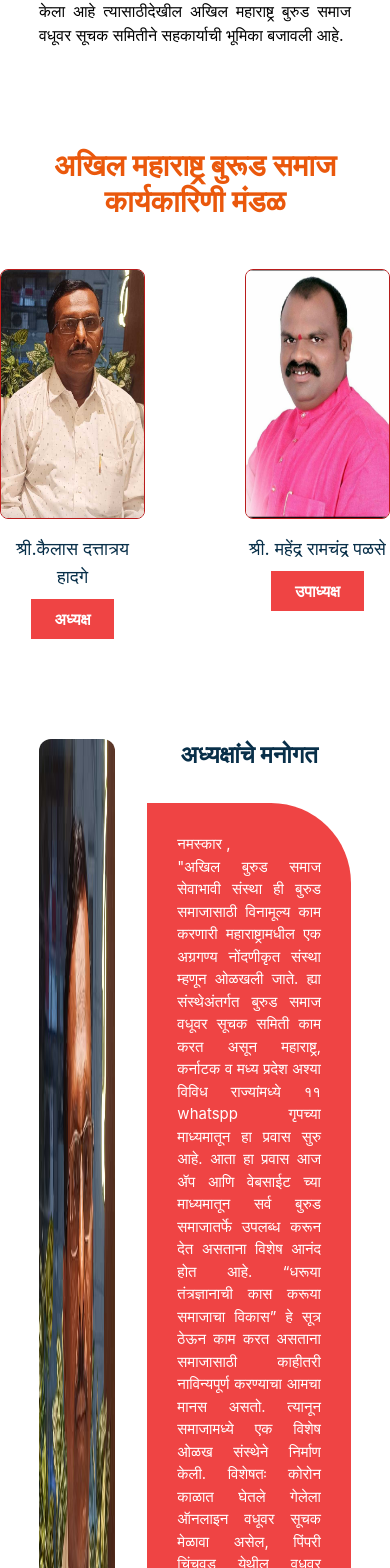
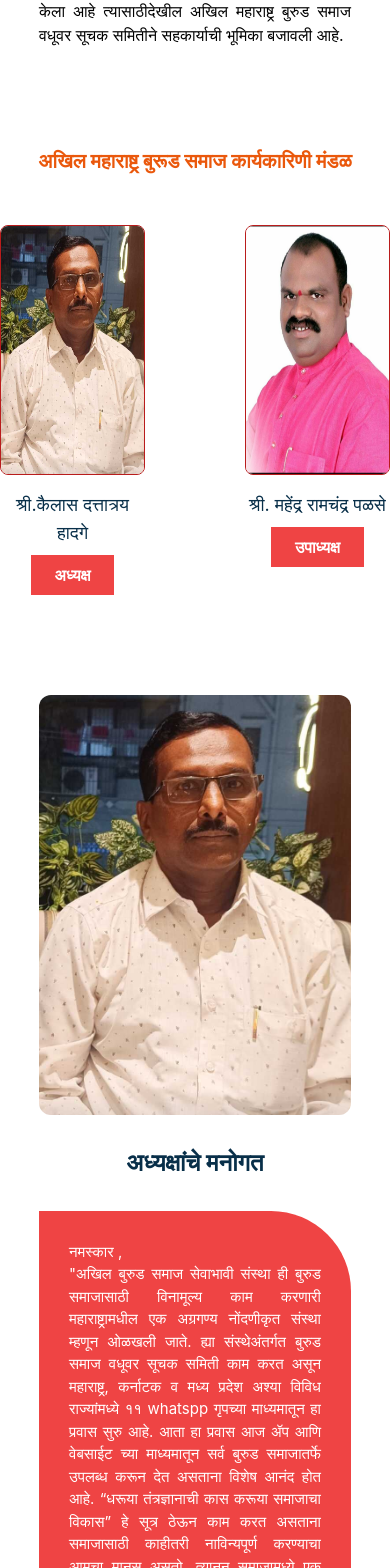
Before and after one commit to Increditex-Software-Solutions-Pvt-Ltd/new_BurudBandhan, a React (Create React App) app in the folder frontend/: page /about in a window 390 px wide. Shown: the part 1369-2937 px from the top of the page. Built offline with nearby package versions, Linux system fonts and the light colour scheme.

Commit message:
added responsiveness to about us page

```diff
--- a/frontend/src/Components/About/MemberSpeech.jsx
+++ b/frontend/src/Components/About/MemberSpeech.jsx
@@ -16,11 +16,13 @@
         {
           members.map((item, i) => (
 
-            <div style={{
-              flexDirection: (i%2==0)? 'row' : 'row-reverse'
-            }} className='flex  gap-8'>
-              <div className='w-[30%]'>
-                <img className='h-[100%] rounded-xl' src={item.image} alt={item.member} />
+            <div
+            // style={{
+            //   flexDirection: (i%2==0)? 'row' : 'row-reverse'
+            // }}
+            className='flex flex-col lg:flex-row gap-8'>
+              <div className='lg:w-[30%]'>
+                <img className=' lg:h-[100%] rounded-xl' src={item.image} alt={item.member} />
               </div>
               {/* speech section */}
               <Speech member={item.member} position={item.position} speech_type={item.speech_type} speech={item.speech} />
--- a/frontend/src/Components/About/MidSection.jsx
+++ b/frontend/src/Components/About/MidSection.jsx
@@ -15,7 +15,7 @@
 
   return (
     <div className='my-[100px]'>
-        <h1 className='text-3xl font-bold text-orange-600'>अखिल महाराष्ट्र बुरूड समाज कार्यकारिणी मंडळ</h1>
+        <h1 className='text-xl md:text-2xl lg:text-3xl font-bold text-orange-600'>अखिल महाराष्ट्र बुरूड समाज कार्यकारिणी मंडळ</h1>
 
         <div className='mt-[50px] flex justify-center gap-[100px]'>
             {
--- a/frontend/src/Components/About/Speech.jsx
+++ b/frontend/src/Components/About/Speech.jsx
@@ -2,7 +2,7 @@
 
 const Speech = ({member, position, speech_type, speech}) => {
   return (
-    <div className='w-[80%]'>
+    <div className='lg:w-[80%]'>
         <h1 className='text-2xl font-bold text-sky-950 mb-8'>{speech_type}</h1>
 
         <div className='text-justify text-[15px] bg-red-500 text-white p-[30px] rounded-tr-[80px] rounded-bl-[80px]'>
```
